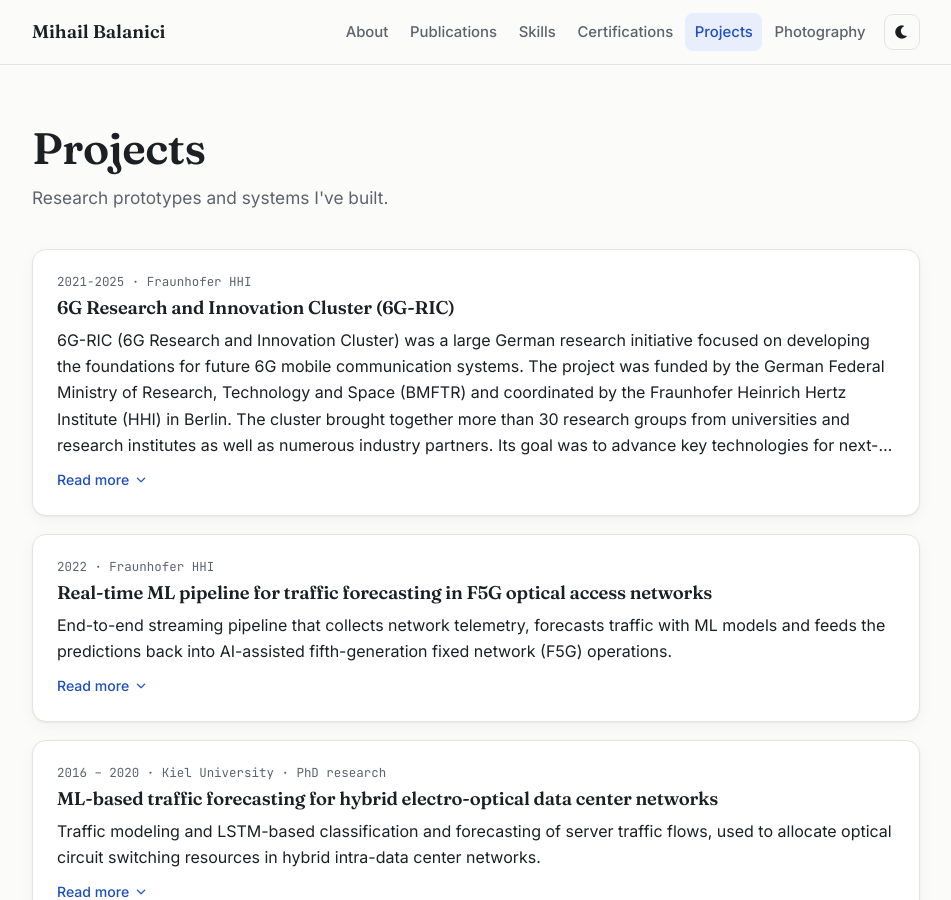
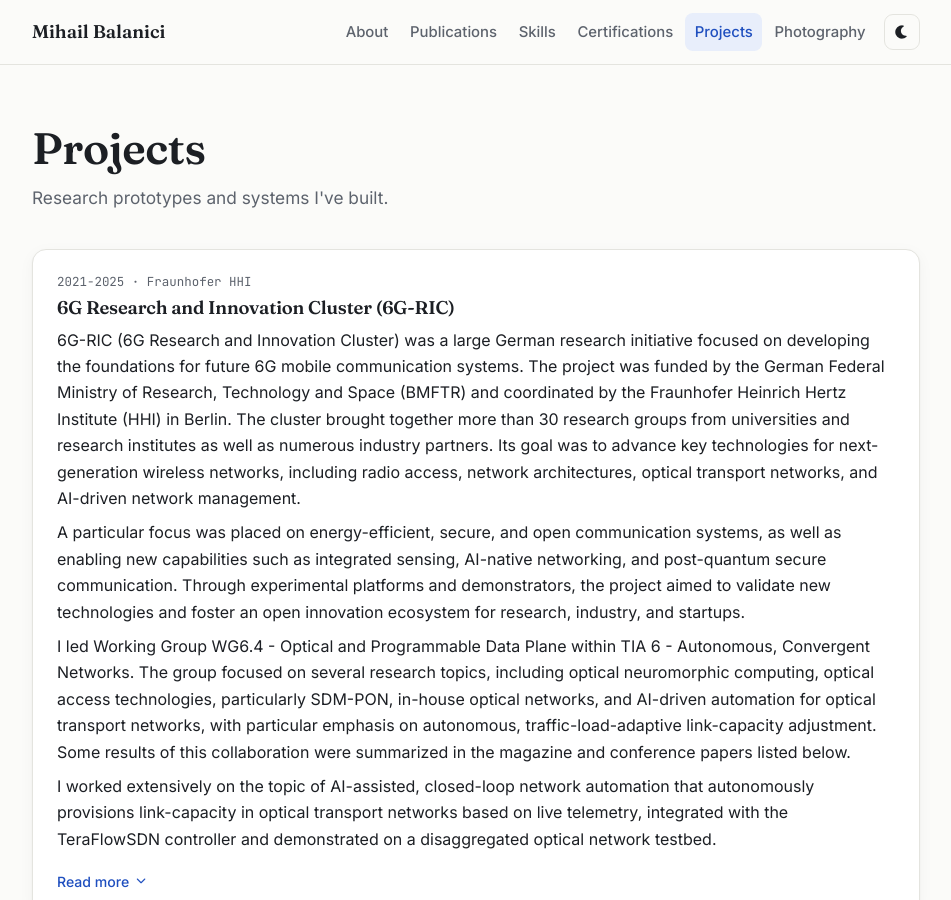
Before and after one commit to mihailbalanici/mihailbalanici.github.io, a Jekyll site: the page built from projects.html, in a window 1280 px wide and 900 px high. Shown: the whole window, without its empty margins (164-1115 px from the left). Built offline with Jekyll 4.4.1, drawn with Linux system fonts in a browser that asks for light colours.

Commit message:
Update projects.html

```diff
--- a/projects.html
+++ b/projects.html
@@ -10,7 +10,7 @@
     <p class="meta">{{ p.period }} · {{ p.where }}</p>
     <h2><button type="button" class="project-title" aria-expanded="false" aria-controls="project-{{ forloop.index }}">{{ p.title }}</button></h2>
     <div class="project-body" id="project-{{ forloop.index }}">
-      <p>{{ p.summary }}</p>
+      <div class="project-summary">{{ p.summary | markdownify }}</div>
       {% if p.tags %}<ul class="chips small-chips">{% for t in p.tags %}<li>{{ t }}</li>{% endfor %}</ul>{% endif %}
       {% if p.links.size > 0 %}
       <p class="links">
```
Also changed, not shown: other parts of projects.html (+1 -1 lines).
